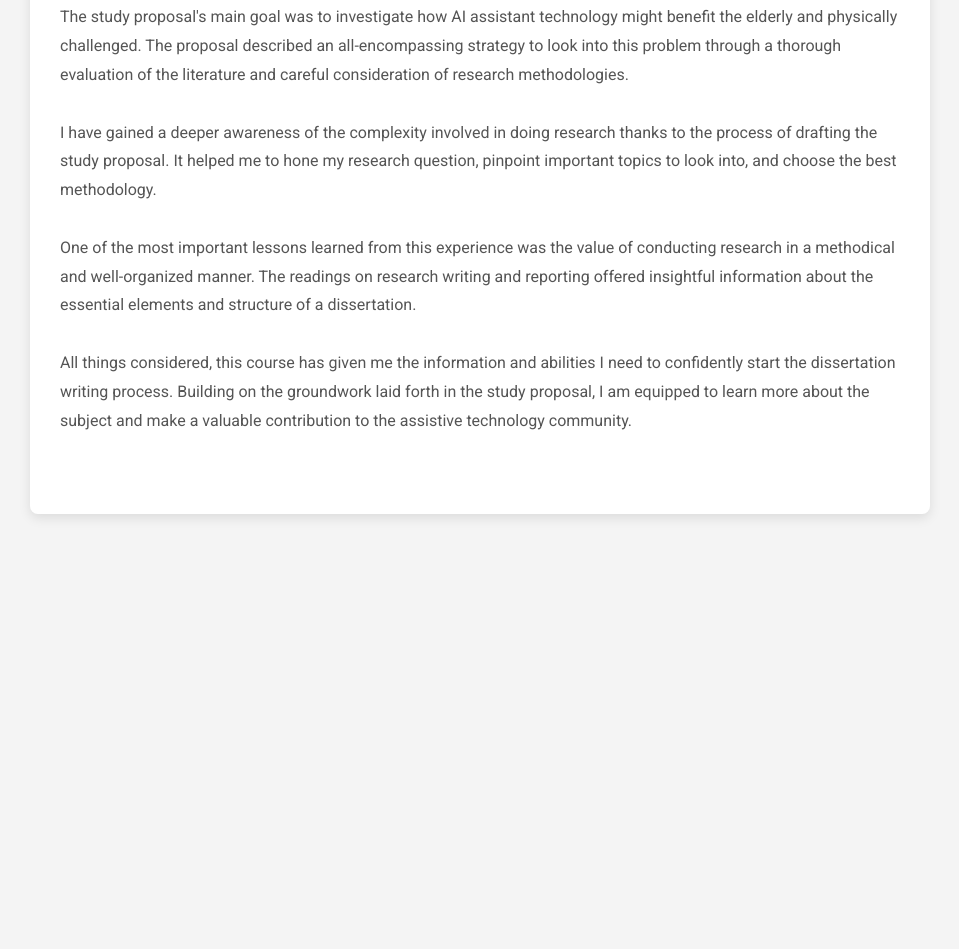
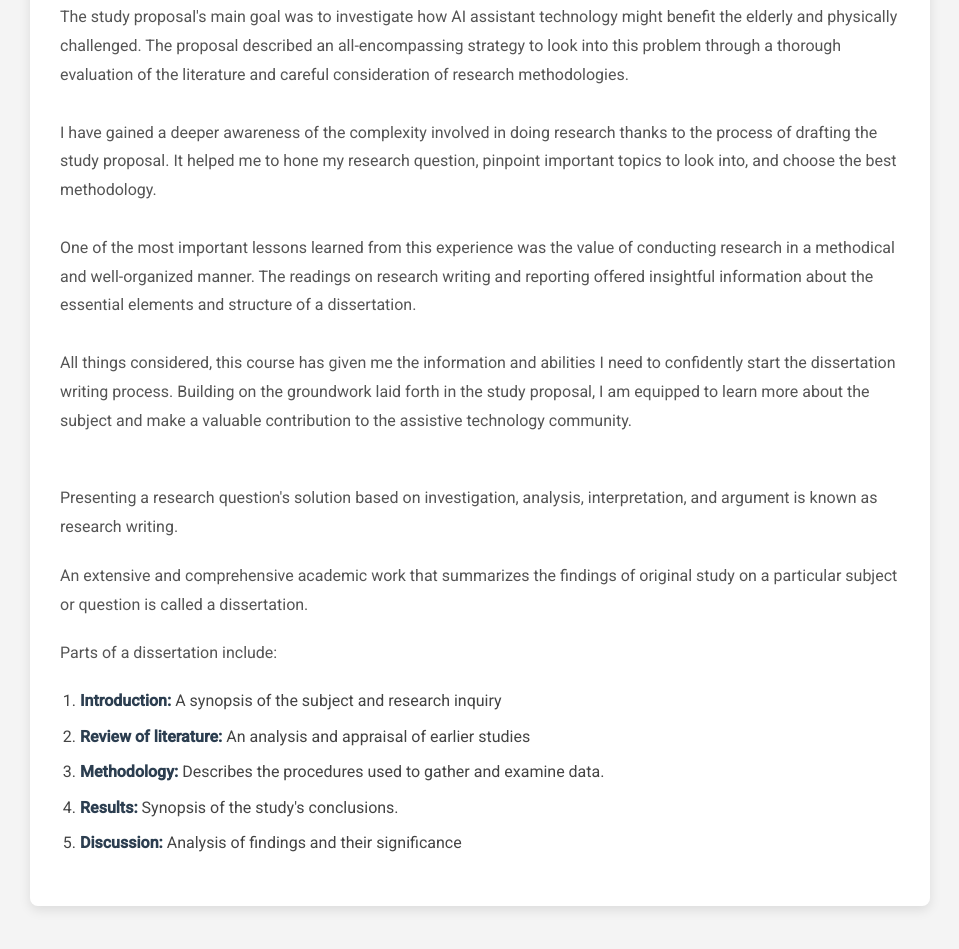
Before and after one commit to aanb97/aanb97.github.io, a plain HTML site: page Unit10.html in a window 1280 px wide. Shown: the part 343-1292 px from the top of the page, without its empty margins (160-1119 px from the left). Before the commit the page ends 917 px from the top, so only its background shows below. Drawn offline with Linux system fonts and the light colour scheme.

Commit message:
Addition to unit 4 ,6,10

```diff
--- a/Unit10.html
+++ b/Unit10.html
@@ -55,6 +55,16 @@ One of the most important lessons learned from this experience was the value of
 All things considered, this course has given me the information and abilities I need to confidently start the dissertation writing process. Building on the groundwork laid forth in the study proposal, I am equipped to learn more about the subject and make a valuable contribution to the assistive technology community.<br><br>
 
 </p>
+<p>Presenting a research question's solution based on investigation, analysis, interpretation, and argument is known as research writing.</p>
+<p>An extensive and comprehensive academic work that summarizes the findings of original study on a particular subject or question is called a dissertation.</p>
+<p>Parts of a dissertation include: </p>
+<ol>
+    <li><strong>Introduction:</strong> A synopsis of the subject and research inquiry</li>
+    <li><strong>Review of literature:</strong> An analysis and appraisal of earlier studies</li>
+    <li><strong>Methodology:</strong> Describes the procedures used to gather and examine data.</li>
+    <li><strong>Results:</strong> Synopsis of the study's conclusions.</li>
+    <li><strong>Discussion:</strong> Analysis of findings and their significance</li>
+</ol>
         </div>
     </main>
 
```
Also changed, not shown: Unit4.html (+10 -0 lines), Unit6.html (+8 -1 lines).
